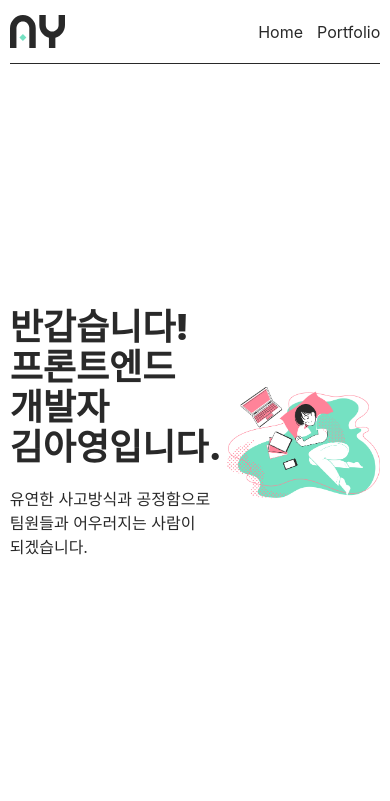
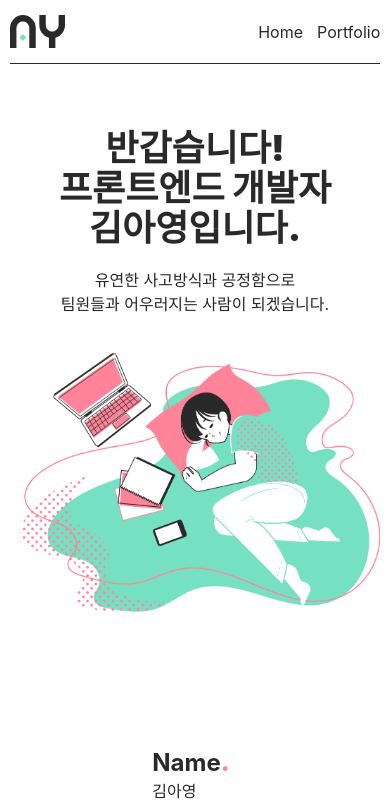
Before and after one commit to kimaydev/ayoung-portfolio, a Next.js app: page / in a window 390 px wide. Shown: the top 801 px of the page. Built offline with nearby package versions, Linux system fonts and the light colour scheme; a web font is replaced by a local one.

Commit message:
feat: 메인 섹션 반응형 작업 완료

```diff
--- a/pages/index.tsx
+++ b/pages/index.tsx
@@ -8,8 +8,8 @@ export default function Home() {
   return (
     <>
       {/* 메인 */}
-      <div className="main-section-wrap flex items-center w-full h-full">
-        <section className="flex items-center justify-between w-full">
+      <div className="main-section-wrap">
+        <section className="main-section">
           <div className="left">
             <div className="mb-[10%]">
               <h2 className="text-4xl mb-5 font-black break-keep">
@@ -22,7 +22,6 @@ export default function Home() {
                 팀원들과 어우러지는 사람이 되겠습니다.
               </p>
             </div>
-            {/* <Link href="/">Portfolio</Link> */}
           </div>
           <div className="right">
             <Image
--- a/pages/layout.tsx
+++ b/pages/layout.tsx
@@ -60,7 +60,7 @@ export default function Layout({ children }: LayoutProps) {
         <title>프론트엔드 김아영입니다.</title>
       </Head>
       <Header />
-      <main className="pt-16 pb-20 max-w-screen-3xl w-95per mx-auto">
+      <main className="pt-16 pb-20 max-w-screen-3xl w-95per mx-auto lg:pt-20 lm:pt-32">
         <div className="">{children}</div>
       </main>
       <Footer />
--- a/styles/globals.scss
+++ b/styles/globals.scss
@@ -123,8 +123,42 @@ body {
 }
 // main
 .main-section-wrap {
+  display: flex;
+  align-items: center;
+  background: #fff;
+  width: 100%;
+  height: 100%;
   min-height: 90vh;
   max-height: calc(95vh - 4rem);
+  .main-section {
+    display: flex;
+    align-items: center;
+    justify-content: space-between;
+    width: 100%;
+  }
+  @include tablet {
+    .main-section {
+      display: block;
+      .left {
+        text-align: center;
+      }
+      .right {
+        width: 90%;
+        float: right;
+      }
+    }
+  }
+  @include mobile-l {
+    min-height: auto;
+    max-height: none;
+    padding-bottom: 8rem;
+    .main-section {
+      .right {
+        width: 100%;
+        float: none;
+      }
+    }
+  }
 }
 // about
 .about-section-wrap {
--- a/tailwind.config.ts
+++ b/tailwind.config.ts
@@ -31,6 +31,8 @@ const config: Config = {
         'white-colorA': 'var(--white-colorA)',
       },
       screens: {
+        lg: { max: '1024px' },
+        lm: { max: '768px' },
         sm: { max: '550px' },
       },
     },
```
